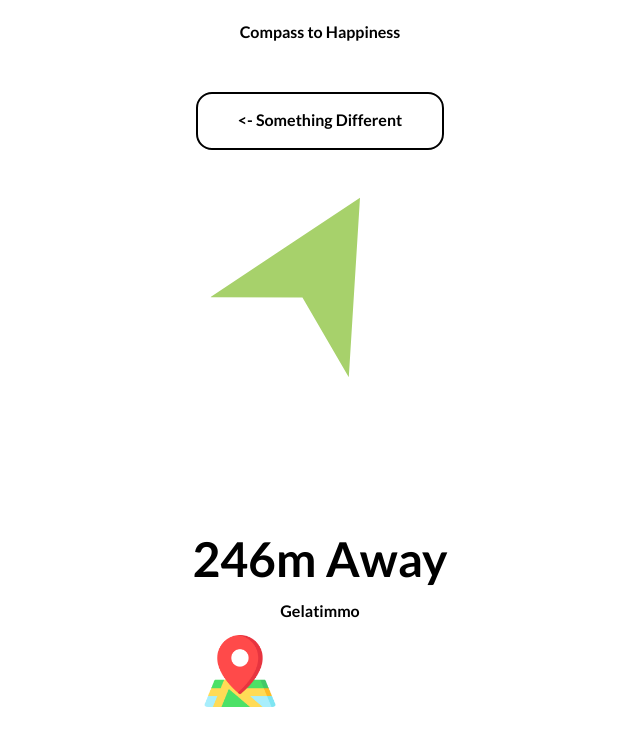
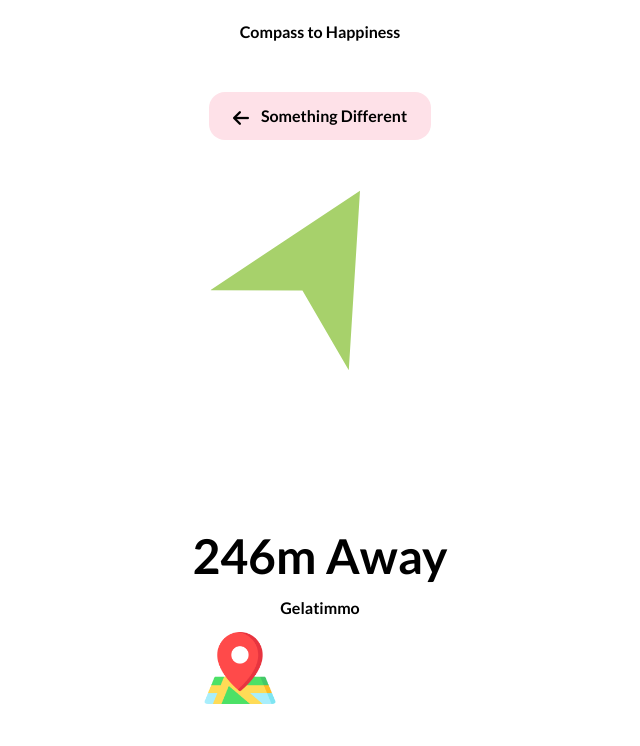
Before and after one commit to compass-to-happiness/compass-to-happiness.github.io, a React (Create React App) app: page / in a window 1280 px wide. Both pictures are taken after a click on the button 190 px from the left and 476 px from the top of the page. Shown: the top 746 px of the page, without its empty margins (320-960 px from the left). Built offline with nearby package versions, Linux system fonts and the light colour scheme; no server answers.

Commit message:
Minor styling

```diff
--- a/src/pages/CompassPage.js
+++ b/src/pages/CompassPage.js
@@ -3,6 +3,7 @@ import Spinner from '../components/Spinner';
 import Error from '../components/Error';
 import Compass from '../components/Compass';
 import mapIcon from '../images/map.png';
+import backArrow from '../images/back-arrow.png';
 
 const render = (status, changeView) => {
   switch (status) {
@@ -20,14 +21,14 @@ const render = (status, changeView) => {
 export default function CompassPage({ changeView }) {
   return (
     <div className="w-full h-screen p-5 flex flex-col items-center gap-10">
-      <div className="h-1/6">
-        <h3 className="font-bold text-base text-center mb-12">Compass to Happiness</h3>
+      <div className="">
+        <h3 className="font-bold text-base text-center mb-12 font-s">Compass to Happiness</h3>
         <button
           onClick={() => changeView('select')}
-          className="rounded-2xl border-2 pt-3.5 pb-4 px-10 text-base font-semibold"
+          className="rounded-2xl pt-3 pb-3 px-6 text-base font-semibold bg-primary-200"
         >
-          {' '}
-          &lt;- Something Different
+          <img src={backArrow} alt='Back arrow' className='w-4 inline mr-3'></img>
+          Something Different
         </button>
       </div>
       <div className="h-1/2">
```
Also changed, not shown: src/images/back-arrow.png (added).
